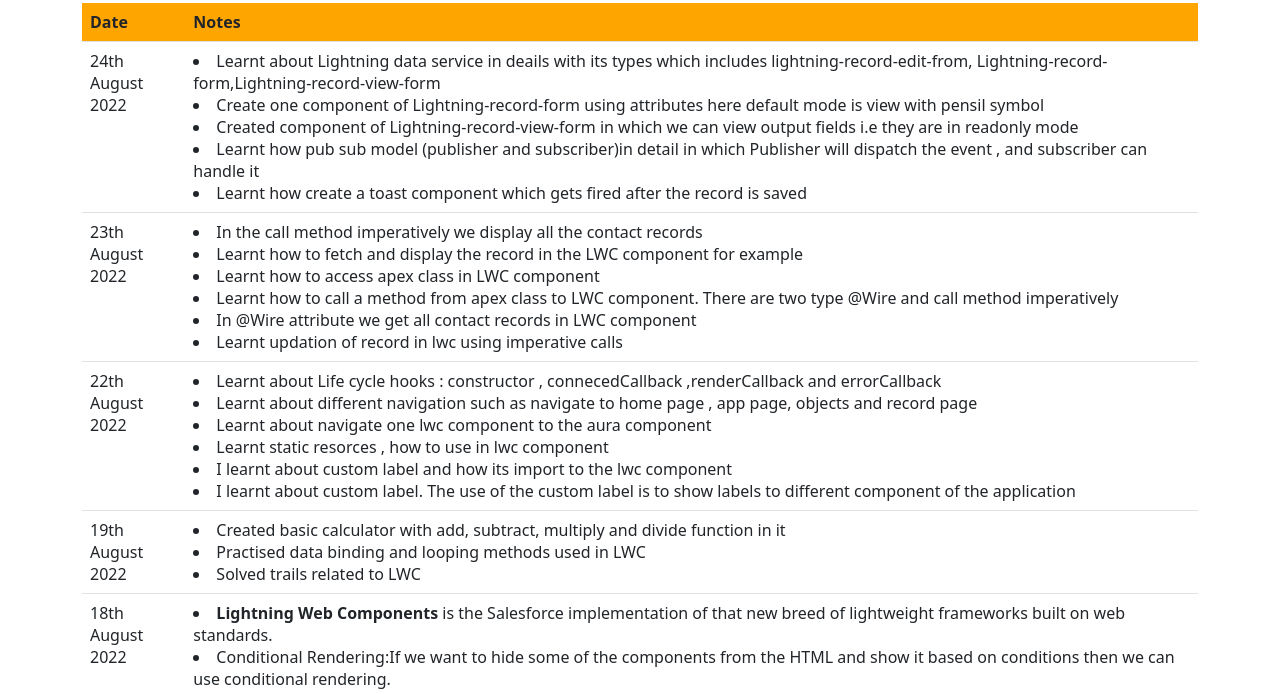
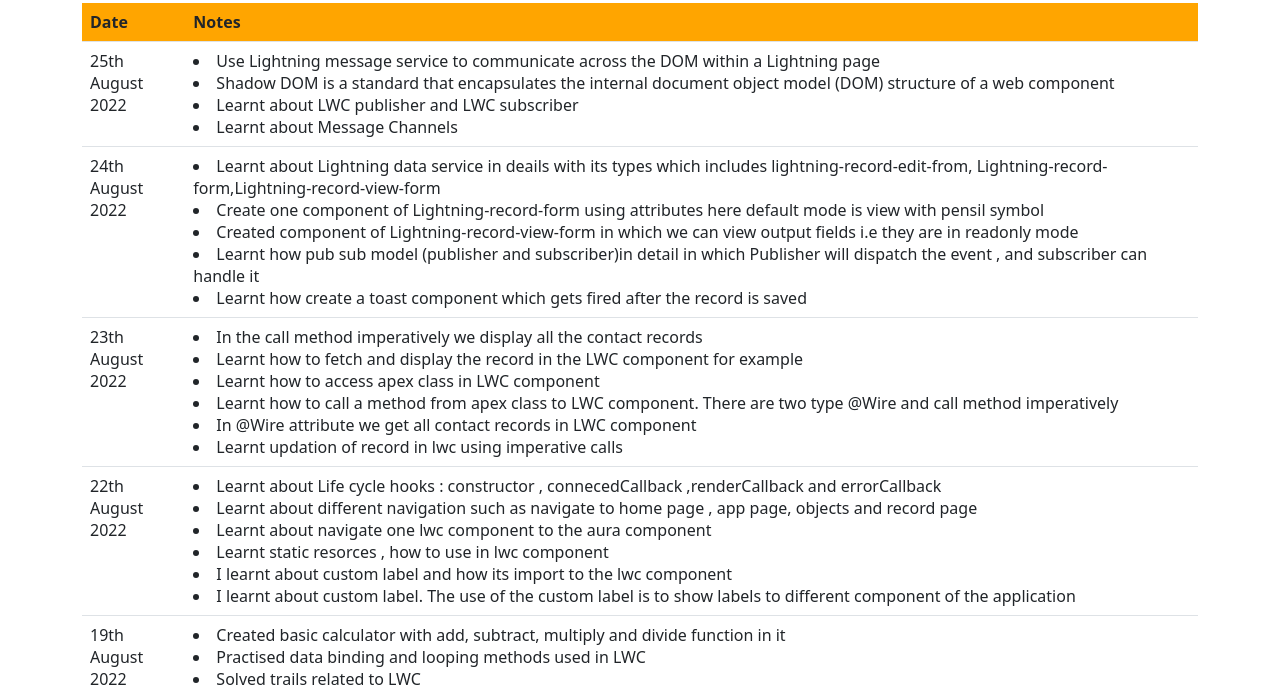
Before and after one commit to chetan-mrk/chetan-mrk.github.io, a plain HTML site: page Journal.html in a window 1280 px wide. Shown: the part 53-747 px from the top of the page. Drawn offline with nearby package versions, Linux system fonts and the light colour scheme.

Commit message:
Journal25
Journal25

```diff
--- a/Journal.html
+++ b/Journal.html
@@ -10,6 +10,15 @@
 				<th>Notes</th>
 			</tr>
 			<tr>
+				<td>25th August 2022</td>
+				<td>
+					<li>Use Lightning message service to communicate across the DOM within a Lightning page</li>
+					<li>Shadow DOM is a standard that encapsulates the internal document object model (DOM) structure of a web component</li>
+					<li>Learnt about LWC publisher and LWC subscriber</li>
+					<li>Learnt about Message Channels</li>
+				</tr>
+				<tr>
+					<tr>
 						<td>24th August 2022</td>
 						<td>
 							<li>Learnt about Lightning data service in deails with its types which includes lightning-record-edit-from,
@@ -19,7 +28,6 @@
 							<li>Learnt how pub sub model (publisher and subscriber)in detail in which Publisher will dispatch the event , and subscriber can handle it
 </li>
 							<li>Learnt how create a toast component which gets fired after the record is saved</li>
-
 						</tr>
 						<tr>
 							<td>23th August 2022</td>
```
Lines whose indentation alone changed are shown as unchanged.
